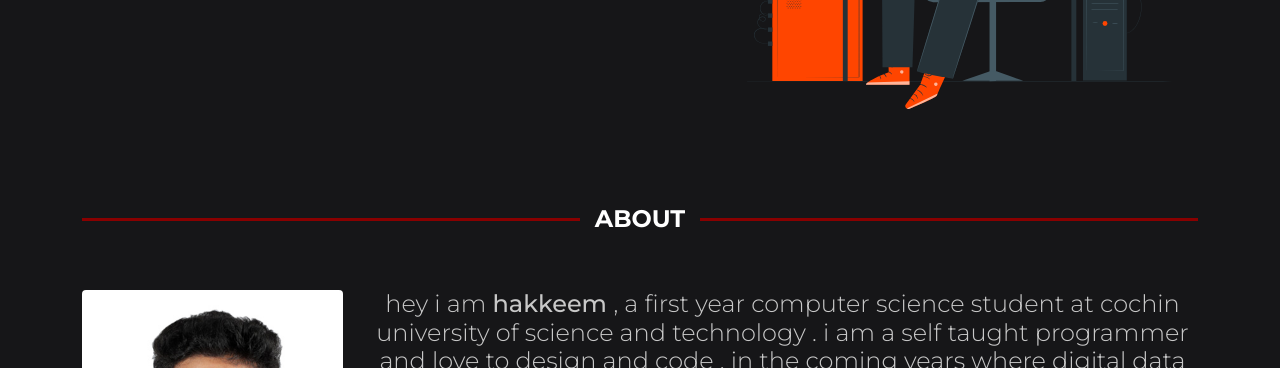
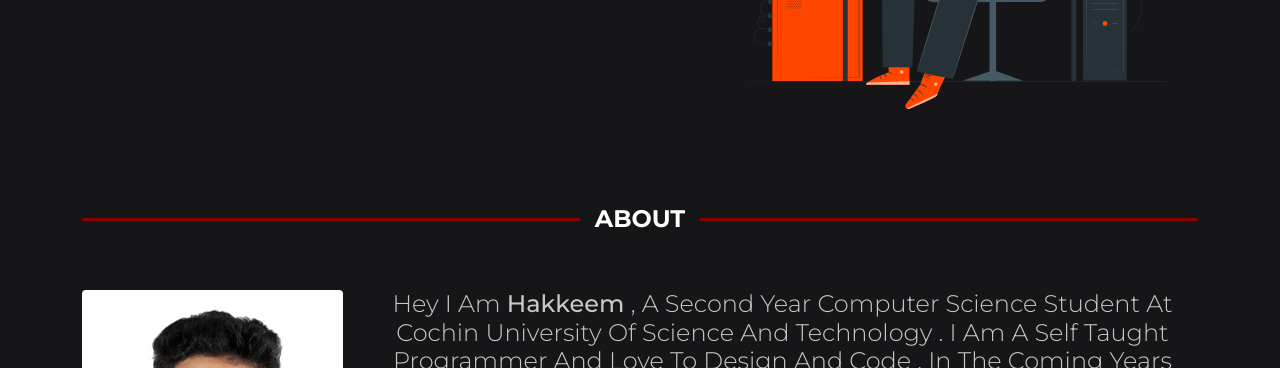
Before and after one commit to abdulhakkeempa/abdulhakkeempa.github.io, a plain HTML site: page index.html in a window 1280 px wide. Shown: the part 432-800 px from the top of the page. Drawn offline with nearby package versions, Linux system fonts and the light colour scheme.

Commit message:
Update index.html

```diff
--- a/index.html
+++ b/index.html
@@ -69,7 +69,7 @@
             <img src="images/image-2.JPG" style="cursor: pointer;" alt="" class="img-fluid rounded">
           </div>
           <div class="col-12 col-md-9 col-lg-9 mt-5">
-              <p class="about-styling h4 text-center">hey i am <strong> hakkeem </strong>, a first year computer science student at cochin university of science and technology . i am  a self taught programmer and  love to design and code . in the coming years where digital data will be the most valuable revenue of mnc's , i want to build tools which will address the data privacy and cloud data breaches. <br><br><br>my coming projects will be updated in the portfolio and thanks for reading . if you want to communicate with me , fill the contact form or connect with me in any of the social media's.</p>
+              <p class="about-styling h4 text-center text-capitalize">hey i am <strong> hakkeem </strong>, a second year computer science student at cochin university of science and technology . i am  a self taught programmer and  love to design and code . in the coming years where digital data will be the most valuable revenue of mnc's , i want to build tools which will address the data privacy and cloud data breaches. <br><br><br>my coming projects will be updated in the portfolio and thanks for reading . if you want to communicate with me , fill the contact form or connect with me in any of the social media's.</p>
           </div>
         </div>
       </div>
```
